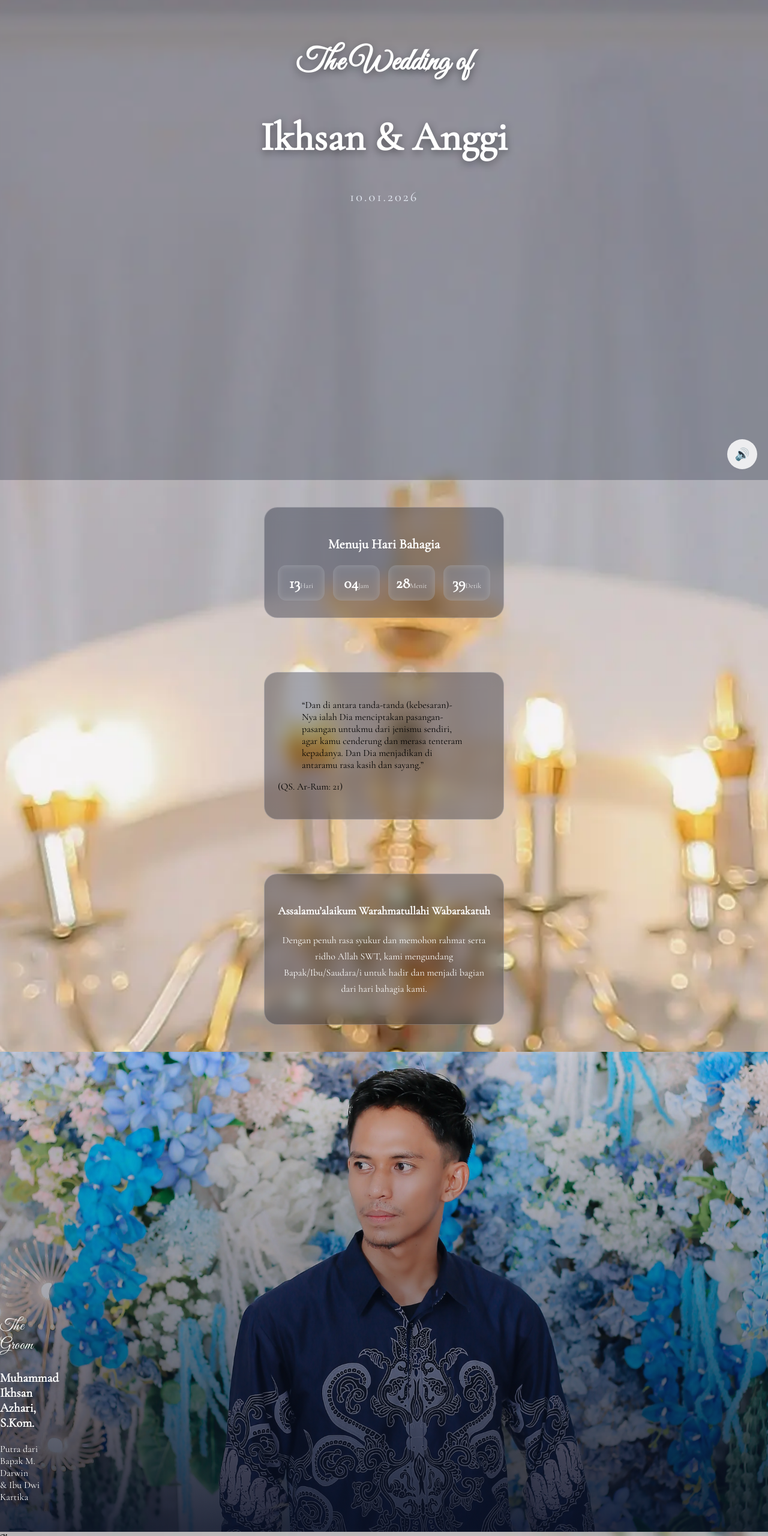
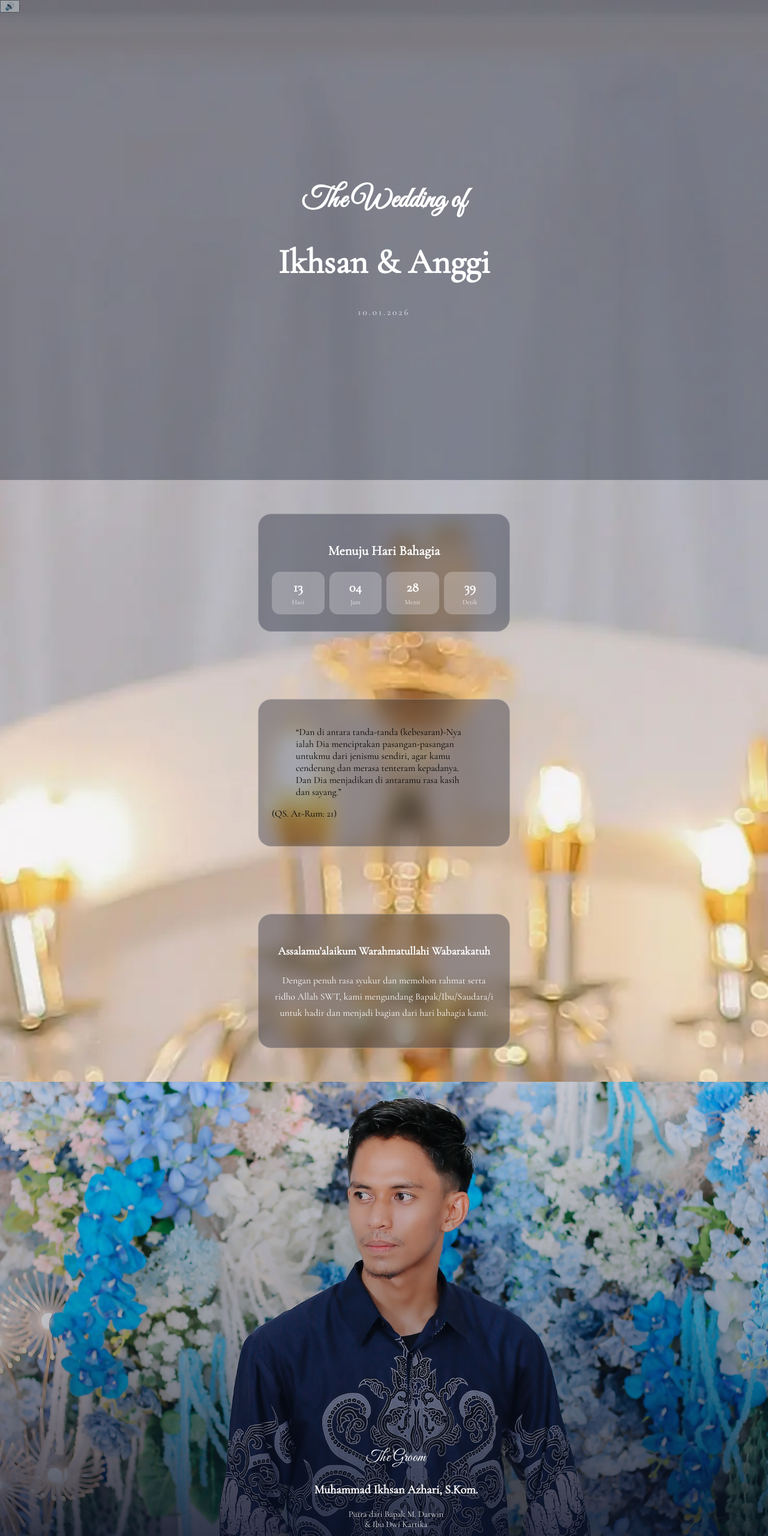
Before and after one commit to ikhsan-anggi/undangan, a plain HTML site: page home.html in a window 1280 px wide. Shown: the top 2560 px of the page at 60% size. Drawn offline with nearby package versions, Linux system fonts and the light colour scheme; no server answers; a web font is replaced by a local one.

Commit message:
Update style.css

```diff
--- a/style.css
+++ b/style.css
@@ -1,12 +1,27 @@
 /* =====================================================
-   IMPORT & ROOT
+   GLOBAL RESET & MOBILE SAFE
 ===================================================== */
-@import url('https://fonts.googleapis.com/css2?family=Space+Mono:wght@400;700&display=swap');
+*,
+*::before,
+*::after {
+  box-sizing: border-box;
+  -webkit-tap-highlight-color: transparent;
+}
 
+html, body {
+  margin: 0;
+  padding: 0;
+  width: 100%;
+  min-height: 100%;
+  overflow-x: hidden;
+  font-family: "Cormorant Garamond", serif;
+  background-color: #000;
+}
+
+/* iOS HEIGHT FIX */
 :root {
   --vh: 100vh;
 }
-
 @supports (height: 100dvh) {
   :root {
     --vh: 100dvh;
@@ -14,134 +29,103 @@
 }
 
 /* =====================================================
-   RESET & BASE
+   BODY BACKGROUND
 ===================================================== */
-*,
-*::before,
-*::after {
-  box-sizing: border-box;
-}
-
-html,
-body {
-  margin: 0;
-  padding: 0;
-  width: 100%;
-  overflow-x: hidden;
-  font-family: "Cormorant Garamond", serif;
-}
-
-body {
-  background: #000;
-}
-
 body.loaded {
   background: url("assets/images/cover.webp") center / cover no-repeat;
   background-attachment: scroll;
 }
 
 /* =====================================================
-   HERO
+   HERO SECTION (SAFE MOBILE)
 ===================================================== */
 #hero {
   position: relative;
   width: 100%;
   height: var(--vh);
+  min-height: 100svh;
   overflow: hidden;
 }
 
-.hero-blur-box {
+#hero::before {
+  content: "";
   position: absolute;
   inset: 0;
-  background: rgba(10, 20, 40, 0.25);
-  backdrop-filter: blur(2px);
-  pointer-events: none;
+  background: rgba(10, 20, 40, 0.35);
+  z-index: 0;
 }
 
 .hero-content {
   position: absolute;
-  top: 24%;
-  left: 50%;
-  transform: translate(-50%, -50%);
-  width: 100%;
-  max-width: 800px;
+  inset: 0;
+  display: flex;
+  justify-content: center;
+  align-items: center;
+  text-align: center;
   padding: 0 20px;
-  text-align: center;
+  z-index: 1;
 }
 
 .hero-inner {
-  opacity: 0;
-  animation: fadeUp 1.2s ease-out forwards;
+  animation: fadeUp 1s ease forwards;
 }
 
 .hero-subtitle {
   font-family: 'Great Vibes', cursive;
-  font-size: clamp(1.8rem, 5vw, 3.2rem);
+  font-size: clamp(1.6rem, 5vw, 3rem);
   color: #fff;
-  text-shadow: 0 4px 14px rgba(0,0,0,.45);
+  margin-bottom: 6px;
 }
 
 .hero-title {
-  font-size: clamp(2.6rem, 6vw, 4.2rem);
+  font-size: clamp(2.2rem, 6vw, 3.6rem);
   color: #fff;
-  white-space: nowrap;
-  text-shadow: 0 4px 14px rgba(0,0,0,.45);
+  line-height: 1.2;
 }
 
 .hero-date {
-  font-size: clamp(1.1rem, 2.8vw, 1.4rem);
+  margin-top: 6px;
+  font-size: 0.95rem;
   letter-spacing: 3px;
   color: #e8eef7;
 }
 
+/* =====================================================
+   ANIMATION
+===================================================== */
 @keyframes fadeUp {
-  from { opacity: 0; transform: translateY(20px); }
-  to   { opacity: 1; transform: translateY(0); }
+  from {
+    opacity: 0;
+    transform: translateY(24px);
+  }
+  to {
+    opacity: 1;
+    transform: translateY(0);
+  }
 }
 
 /* =====================================================
-   MUSIC BUTTON
+   SECTION GENERAL
 ===================================================== */
-.music-btn {
-  position: fixed;
-  right: 18px;
-  bottom: 18px;
-  width: 50px;
-  height: 50px;
-  border-radius: 50%;
-  background: rgba(255,255,255,.85);
-  backdrop-filter: blur(8px);
-  border: none;
-  z-index: 999;
-  font-size: 20px;
+.section {
+  padding: 56px 20px;
 }
 
-.music-btn.playing i {
-  color: #4db6ac;
-}
-
-/* =====================================================
-   GENERAL SECTION
-===================================================== */
-.section {
-  padding: 45px 20px;
+.blur-card {
+  max-width: 420px;
+  margin: auto;
+  padding: 28px 22px;
+  border-radius: 22px;
+  background: rgba(15, 20, 40, 0.35);
+  backdrop-filter: blur(14px);
+  border: 1px solid rgba(255,255,255,0.25);
 }
 
 .section-title {
   text-align: center;
+  color: #fff;
+  margin-bottom: 22px;
   font-size: 1.4rem;
-  margin-bottom: 22px;
-  color: #fff;
-}
-
-.blur-card {
-  max-width: 400px;
-  margin: auto;
-  padding: 28px 22px;
-  border-radius: 22px;
-  background: rgba(15, 20, 40, 0.35);
-  backdrop-filter: blur(12px);
-  border: 1px solid rgba(255,255,255,.25);
 }
 
 /* =====================================================
@@ -150,27 +134,27 @@ body.loaded {
 .countdown-box {
   display: flex;
   justify-content: space-between;
-  gap: 10px;
+  gap: 8px;
 }
 
 .cd-item {
-  width: 22%;
-  background: rgba(255,255,255,.25);
-  padding: 14px 0;
+  flex: 1;
+  background: rgba(255,255,255,0.25);
+  padding: 12px 0;
   border-radius: 14px;
-  backdrop-filter: blur(6px);
   text-align: center;
   color: #fff;
 }
 
 .cd-item span {
-  font-size: 1.6rem;
-  font-weight: bold;
+  display: block;
+  font-size: 1.4rem;
+  font-weight: 700;
 }
 
 .cd-item small {
-  font-size: .75rem;
-  opacity: .8;
+  font-size: 0.7rem;
+  opacity: 0.85;
 }
 
 /* =====================================================
@@ -178,25 +162,25 @@ body.loaded {
 ===================================================== */
 .salam-title,
 .salam-text {
+  text-align: center;
   color: #fff;
-  text-align: center;
   line-height: 1.7;
 }
 
 /* =====================================================
-   COUPLE FULLSCREEN
+   COUPLE FULLSCREEN (SAFE)
 ===================================================== */
 .couple-full {
   position: relative;
-  width: 100vw;
+  width: 100%;
   height: var(--vh);
+  min-height: 100svh;
   overflow: hidden;
 }
 
 .couple-photo {
-  position: relative;
-  width: 100%;
-  height: 100%;
+  position: absolute;
+  inset: 0;
   background-size: cover;
   background-position: center;
 }
@@ -208,26 +192,19 @@ body.loaded {
   background: linear-gradient(
     to top,
     rgba(8,15,35,0.85),
-    rgba(8,15,35,0.35),
+    rgba(8,15,35,0.25),
     rgba(8,15,35,0)
   );
 }
 
 .couple-overlay {
   position: absolute;
-  bottom: 4%;
+  bottom: 5%;
+  width: 100%;
+  padding: 0 20px;
+  text-align: center;
   color: #fff;
-  text-shadow: 0 4px 14px rgba(0,0,0,.45);
-}
-
-.groom-overlay {
-  left: 4%;
-  text-align: left;
-}
-
-.bride-overlay {
-  right: 4%;
-  text-align: right;
+  z-index: 2;
 }
 
 .couple-role {
@@ -236,12 +213,17 @@ body.loaded {
 }
 
 .couple-name {
-  font-size: 1.3rem;
+  font-size: 1.25rem;
   font-weight: 600;
 }
 
+.couple-parents {
+  font-size: 0.9rem;
+  opacity: 0.9;
+}
+
 /* =====================================================
-   EVENT
+   EVENT CARD
 ===================================================== */
 #event-section {
   padding: 70px 20px;
@@ -251,16 +233,28 @@ body.loaded {
 
 .event-card-blur {
   max-width: 420px;
-  padding: 40px 25px;
+  width: 100%;
+  padding: 36px 22px;
   border-radius: 22px;
-  backdrop-filter: blur(12px);
   background: rgba(15, 20, 40, 0.35);
+  backdrop-filter: blur(14px);
+  color: #fff;
   text-align: center;
-  color: #fff;
+}
+
+.event-name {
+  font-size: 1.25rem;
+  font-weight: 600;
+}
+
+.event-info,
+.event-location {
+  font-size: 1rem;
+  opacity: 0.9;
 }
 
 /* =====================================================
-   GALLERY
+   GALLERY (MOBILE SAFE)
 ===================================================== */
 .gallery-grid {
   display: grid;
@@ -273,41 +267,33 @@ body.loaded {
   height: 140px;
   object-fit: cover;
   border-radius: 16px;
-  transition: .3s ease;
-  content-visibility: auto;
 }
 
 /* =====================================================
    RSVP
 ===================================================== */
+#rsvp-section {
+  padding: 70px 20px;
+}
+
 .rsvp-wrapper {
   max-width: 420px;
   margin: auto;
   padding: 30px 22px;
-  border-radius: 26px;
+  border-radius: 24px;
   background: rgba(15, 20, 40, 0.35);
   backdrop-filter: blur(14px);
-  border: 1px solid rgba(255,255,255,0.35);
   text-align: center;
+  color: #fff;
 }
 
-/* =====================================================
-   CLOSING
-===================================================== */
-#closing-cinematic {
-  position: relative;
-  min-height: var(--vh);
-  display: flex;
-  justify-content: center;
-  align-items: center;
-  text-align: center;
-}
-
-.closing-title {
-  font-family: 'Italianno', cursive;
-  font-size: clamp(2.8rem, 6vw, 4rem);
-  color: #fff3d6;
-  text-shadow: 0 2px 10px rgba(0,0,0,.55);
+#rsvp-form input,
+#rsvp-form textarea {
+  width: 100%;
+  border-radius: 14px;
+  padding: 14px;
+  margin-bottom: 12px;
+  border: none;
 }
 
 /* =====================================================
@@ -315,36 +301,21 @@ body.loaded {
 ===================================================== */
 .wedding-footer {
   text-align: center;
-  padding: 48px 20px;
+  padding: 40px 20px;
   background: #0e132a;
   color: rgba(255,255,255,0.7);
-  font-size: 0.8rem;
+  font-size: 0.75rem;
 }
 
 /* =====================================================
-   PERFORMANCE & IOS FIX
+   MOBILE ONLY FIX
 ===================================================== */
-@supports not (backdrop-filter: blur(10px)) {
-  .blur-card,
-  .event-card-blur,
-  .rsvp-wrapper {
-    background: rgba(15, 20, 40, 0.75);
-  }
-}
-
 @media (max-width: 480px) {
   .hero-title {
     font-size: 2.2rem;
   }
 
-  .hero-blur-box {
-    backdrop-filter: none;
+  .gallery-item {
+    height: 120px;
   }
 }
-
-@media (prefers-reduced-motion: reduce) {
-  * {
-    animation: none !important;
-    transition: none !important;
-  }
-}
```
